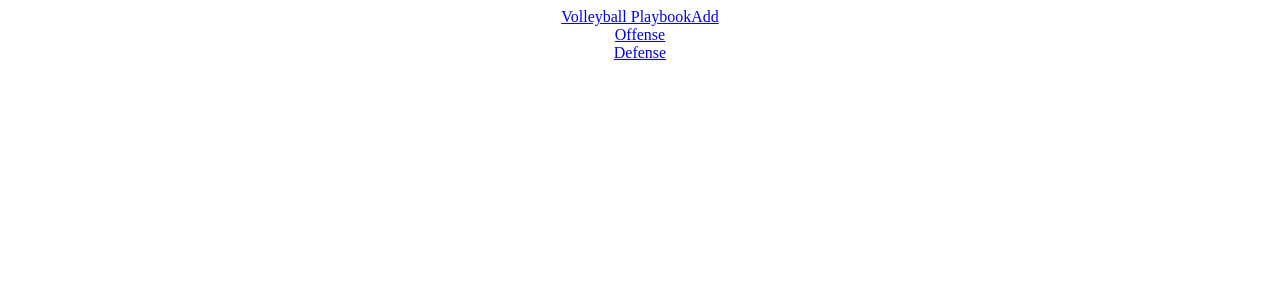
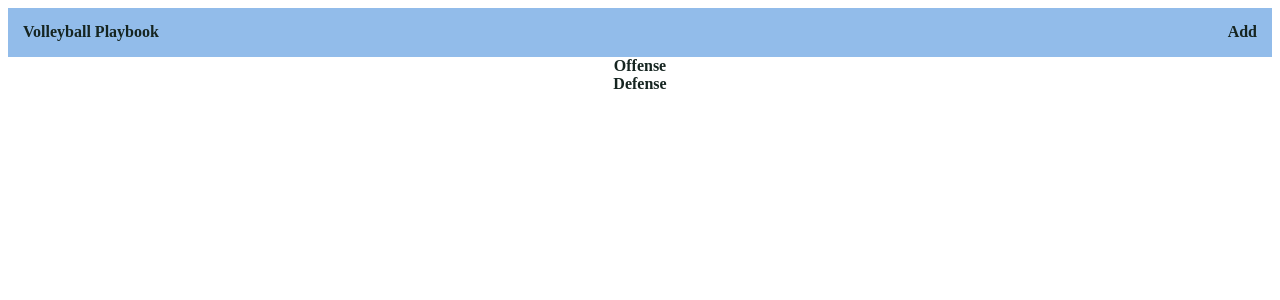
Before and after one commit to hrisso/volleyball-playbook, a React (Create React App) app in the folder client/: page / in a window 1280 px wide. Shown: the top 300 px of the page. Built offline with nearby package versions, Linux system fonts and the light colour scheme; no server answers.

Commit message:
form and styling

```diff
--- a/client/src/App.css
+++ b/client/src/App.css
@@ -1,3 +1,83 @@
+/* CSS HEX
+--raisin-black: #171a21ff;
+--cadet: #617073ff;
+--shadow-blue: #7a93acff;
+--baby-blue-eyes: #92bceaff;
+--maximum-blue-purple: #afb3f7ff;
+ */
+
 .App {
   text-align: center;
 }
+
+nav {
+  display: flex;
+  padding: 15px;
+  width: 100%;
+  box-sizing: border-box;
+  justify-content: space-between;
+  background-color: #92bceaff;
+}
+
+nav a,
+main a {
+  text-decoration: none;
+  border-bottom: 1px solid transparent;
+  transition: all 0.2s;
+  font-family: "Playfair Display";
+  font-weight: 900;
+  color: #162521;
+}
+
+nav a:hover,
+main a:hover {
+  border-bottom: 1px solid #171a21ff;
+}
+
+form {
+  display: flex;
+  flex-direction: column;
+  justify-content: center;
+}
+
+form label, form input, form select, form button {
+  margin: 5px 0;
+  font-family: "Montserrat";
+  width: 25%;
+  box-sizing: border-box;
+}
+
+form input:focus,
+form button:focus {
+  outline: 1px solid #171a21ff;
+}
+
+form h4 {
+  font-family: "Playfair Display";
+  font-weight: 700;
+  color: #171a21ff;
+}
+
+form label {
+  color: #afb3f7ff;
+  font-weight: 600;
+  text-shadow: 1px 1px 1px #171a21ff;
+}
+
+form input,
+form select,
+form button {
+  font-weight: 600;
+  transition: all 0.2s;
+  box-sizing: border-box;
+}
+
+form button {
+  background-color: #617073ff;
+  color: white;
+}
+
+form button:hover {
+  color: #171a21ff;
+  background-color: white;
+}
--- a/client/src/components/Form.jsx
+++ b/client/src/components/Form.jsx
@@ -4,7 +4,7 @@ import { baseURL, config } from "../services";
 
 function Form(props) {
   const [name, setName] = useState("");
-  const [type, setType] = useState("");
+  const [type, setType] = useState("Offense");
   const [description, setDescription] = useState("");
   const [image, setImage] = useState("");
   const [author, setAuthor] = useState("");
--- a/client/src/components/Home.jsx
+++ b/client/src/components/Home.jsx
@@ -4,10 +4,10 @@ function Home(props) {
   return (
     <div className="links">
       <div className="offense">
-        <Link to="/offense">Offense</Link>
+        <Link to="/Offense">Offense</Link>
       </div>
       <div className="defense">
-        <Link to="/defense">Defense</Link>
+        <Link to="/Defense">Defense</Link>
       </div>
     </div>
   )
--- a/client/src/components/List.jsx
+++ b/client/src/components/List.jsx
@@ -3,13 +3,12 @@ import { useParams } from 'react-router-dom';
 
 function List(props) {
   const params = useParams();
-  console.log(params.type)
 
   return (
     <section>
       <div className="list">
         {props.plays.filter(
-          (play) => play.fields.type === "Offense")
+          (play) => play.fields.type === params.type)
           .map((play) => (
           <div className="play list">
             <Link to={`/play/${play.id}`} key={play.id}>
```
Also changed, not shown: 1 other file (tests, documents, lock files or other folders).
